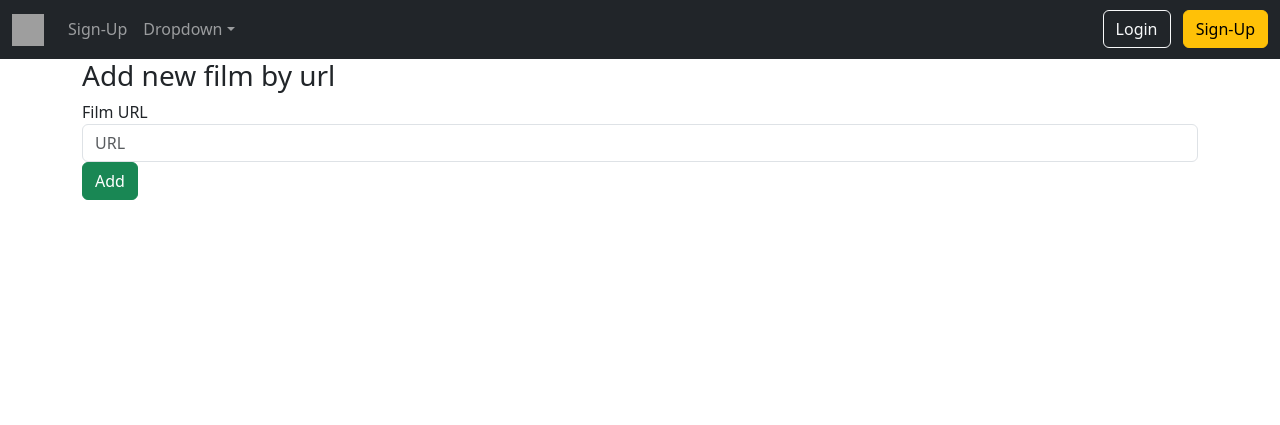
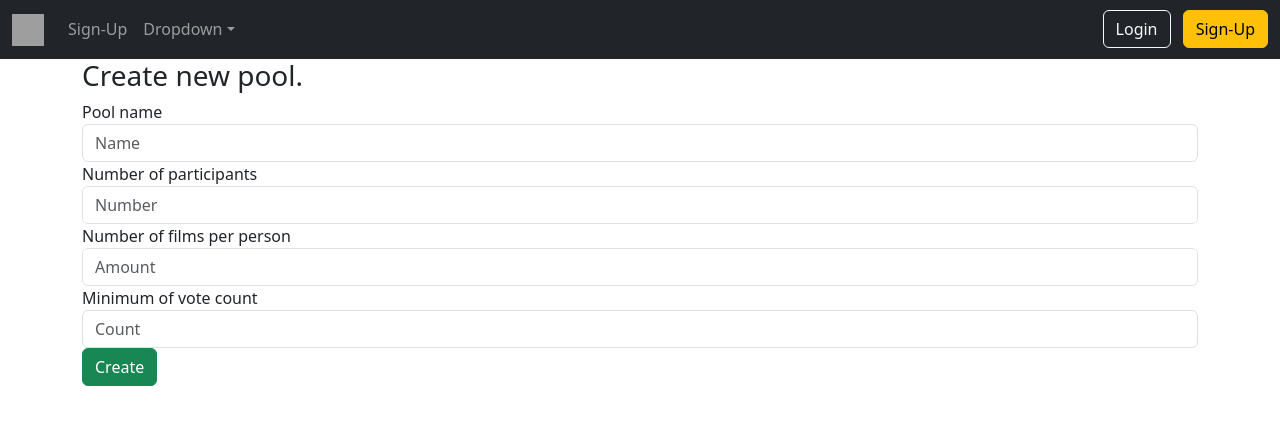
Before and after one commit to kaayran/go-film, a Flask app: page /profile in a window 1280 px wide. Shown: the top 425 px of the page. Run offline with Flask 2, Linux system fonts and the light colour scheme; some libraries are stand-ins or nearby versions; grey boxes are pictures that could not be loaded.

Commit message:
define *test* model Pool, create form to work with it

```diff
--- a/website/controllers/account.py
+++ b/website/controllers/account.py
@@ -1,19 +1,18 @@
 from flask import render_template, url_for, request, redirect
 from flask_login import current_user
 
-from ..parser import get_film_id, get_film_data
+from ..models import Pool
 
 
 def get_profile():
     if request.method == 'POST':
-        url = request.form['url']
-        film_id = get_film_id(url)
-        print(url)
-        print(film_id)
-        film_name, film_poster = get_film_data(film_id)
+        name = request.form['name']
+        number = request.form['number']
+        amount = request.form['amount']
+        count = request.form['count']
 
-
-        print(film_name, film_poster)
+        new_pool = Pool(name=name, number=number, amount=amount, count=count)
+        print(repr(new_pool))
 
         return redirect(url_for('home.index', user=current_user))
 
--- a/website/models/__init__.py
+++ b/website/models/__init__.py
@@ -1 +1,2 @@
 from .user import User
+from .pool import Pool
--- a/website/templates/profile.html
+++ b/website/templates/profile.html
@@ -2,17 +2,41 @@
 
 {% block content %}
     <form method="POST">
-        <h3>Add new film by url</h3>
+        <h3>Create new pool.</h3>
         <div class="form-group">
-            <label for="url">Film URL</label>
+            <label for="name">Pool name</label>
             <input
-                    type="url"
+                    type="text"
                     class="form-control"
-                    id="url"
-                    name="url"
-                    placeholder="URL"
+                    id="name"
+                    name="name"
+                    placeholder="Name"
+            />
+            <label for="number">Number of participants</label>
+            <input
+                    type="number"
+                    class="form-control"
+                    id="number"
+                    name="number"
+                    placeholder="Number"
+            />
+            <label for="amount">Number of films per person</label>
+            <input
+                    type="number"
+                    class="form-control"
+                    id="amount"
+                    name="amount"
+                    placeholder="Amount"
+            />
+            <label for="count">Minimum of vote count</label>
+            <input
+                    type="number"
+                    class="form-control"
+                    id="count"
+                    name="count"
+                    placeholder="Count"
             />
         </div>
-        <button type="submit" class="btn btn-success">Add</button>
+        <button type="submit" class="btn btn-success">Create</button>
     </form>
 {% endblock %}
```
Also changed, not shown: website/models/pool.py (added, +18 -0 lines).
